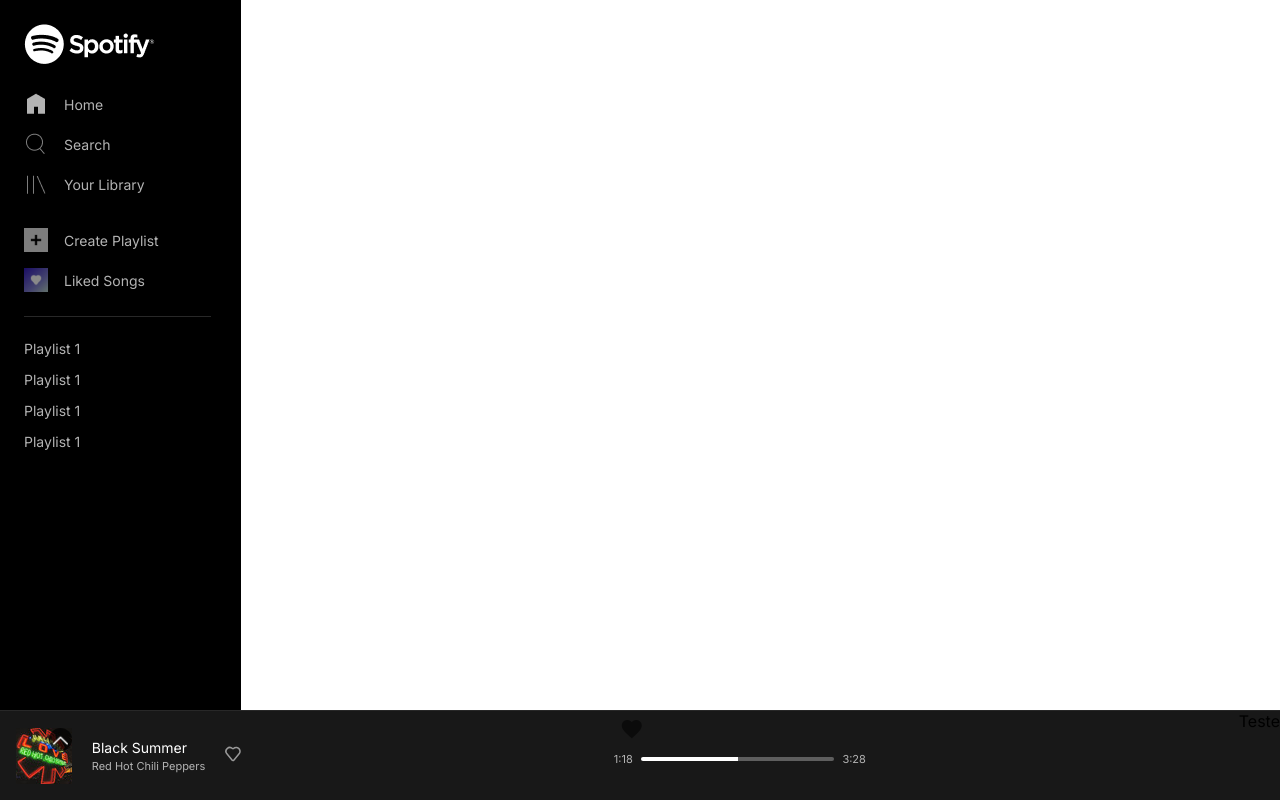
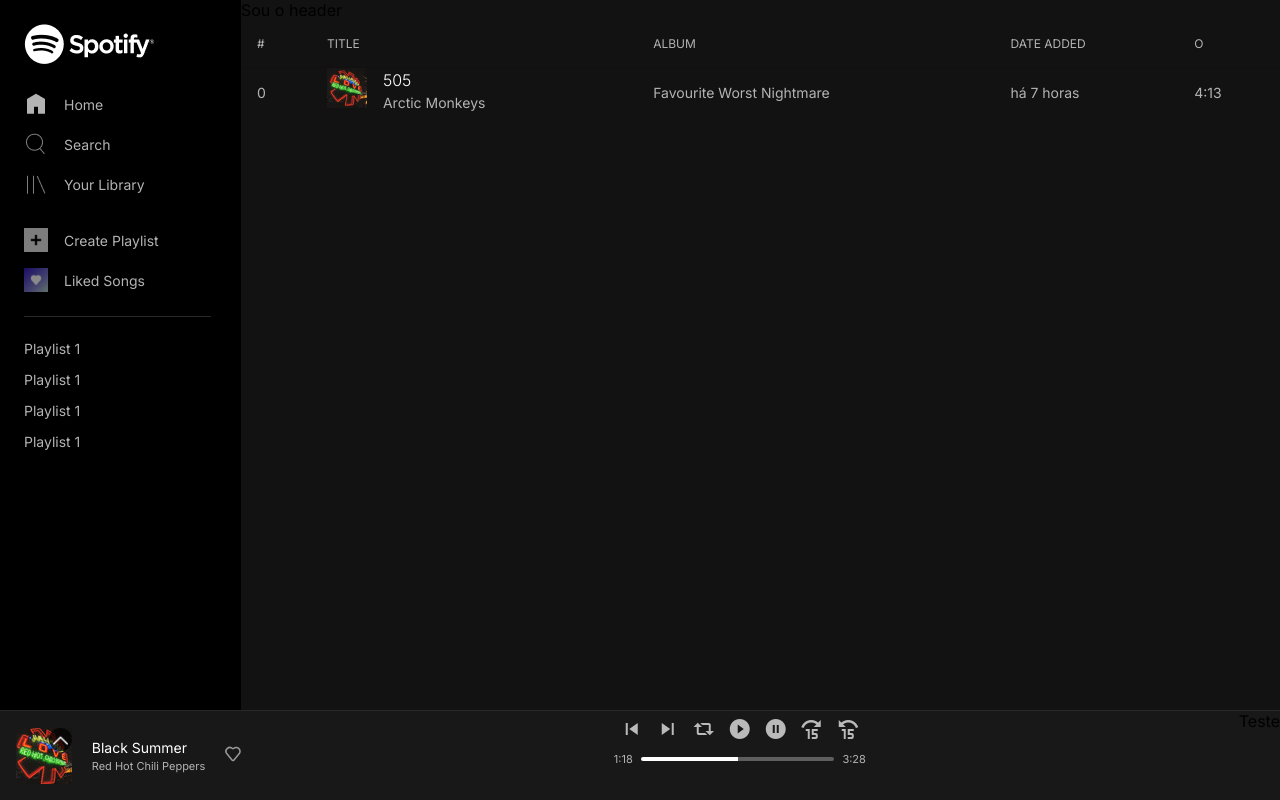
Before and after one commit to matheusjv11/Spotify-clone, a Vue app: page / in a window 1280 px wide. Built offline with nearby package versions, Linux system fonts and the light colour scheme.

Commit message:
Start styling the plalist table

```diff
--- a/src/App.vue
+++ b/src/App.vue
@@ -1,6 +1,7 @@
 <template>
   <main class="app-grid">
     <Sidebar />
+    <Main />
     <Footer />
   </main>
 </template>
@@ -8,9 +9,10 @@
 <script>
 import Sidebar from './components/Sidebar/Sidebar.vue'
 import Footer from './components/Footer/Footer.vue'
+import Main from './components/Main/Main.vue'
 
 export default {
-  components: {Sidebar, Footer}
+  components: {Sidebar, Footer, Main}
 }
 </script>
 
@@ -52,4 +54,10 @@
     font-size: 14px;
     margin: 0px;
   }
+
+  .text-left,
+  .theme--light.v-data-table,
+  .normal-text {
+    color: rgb(179, 179, 179) !important;
+  }
 </style>
--- a/src/components/Footer/Footer.vue
+++ b/src/components/Footer/Footer.vue
@@ -8,7 +8,7 @@
 
 <script>
 import MusicPreview from './MusicPreview.vue'
-import MusicControl from './MusicControl.vue'
+import MusicControl from './MusicControl/MusicControl.vue'
 
 export default {
     components: {MusicPreview, MusicControl}
--- /dev/null
+++ b/src/components/Footer/MusicControl/ActionButtons.vue
@@ -0,0 +1,41 @@
+<template>
+    <div class="actions">
+        <v-btn icon>
+            <v-icon>mdi-skip-previous</v-icon>
+        </v-btn>
+        <v-btn icon>
+            <v-icon>mdi-skip-next</v-icon>
+        </v-btn>
+        <v-btn icon>
+            <v-icon>mdi-repeat-variant</v-icon>
+        </v-btn>
+        <v-btn icon>
+            <v-icon>mdi-play-circle</v-icon>
+        </v-btn>
+        <v-btn icon>
+            <v-icon>mdi-pause-circle</v-icon>
+        </v-btn>
+        <v-btn icon>
+            <v-icon>mdi-fast-forward-15</v-icon>
+        </v-btn>
+        <v-btn icon>
+            <v-icon>mdi-rewind-15</v-icon>
+        </v-btn>
+    </div>
+</template>
+
+<script>
+export default {
+
+}
+</script>
+
+<style>
+  .actions .v-icon.mdi {
+    color: rgba(255, 255, 255, 0.7) !important;
+  }
+
+  .actions .v-icon.mdi:hover {
+    color: white !important;
+  }
+</style>
--- /dev/null
+++ b/src/components/Footer/MusicControl/MusicControl.vue
@@ -0,0 +1,23 @@
+<template>
+  <main>
+    <ActionButtons />
+    <Timeline />
+  </main>
+</template>
+
+<script>
+import ActionButtons from './ActionButtons.vue';
+import Timeline from './Timeline.vue';
+
+export default {
+  components: {ActionButtons, Timeline},
+}
+</script>
+
+<style scoped>
+  main {
+    display: flex;
+    flex-direction: column;
+    color: rgb(179, 179, 179);
+  }
+</style>
--- a/src/components/Footer/MusicControl.vue
+++ b/src/components/Footer/MusicControl/Timeline.vue
@@ -1,28 +1,4 @@
 <template>
-  <main>
-      <div class="actions">
-            <v-btn icon>
-              <v-icon>mdi-heart</v-icon>
-            </v-btn>
-            <v-btn icon>
-              <v-icon>skip-previous</v-icon>
-            </v-btn>
-            <v-btn icon>
-              <v-icon>skip-next</v-icon>
-            </v-btn>
-            <v-btn icon>
-              <v-icon>repeat-variant</v-icon>
-            </v-btn>
-            <v-btn icon>
-              <v-icon>play-circle</v-icon>
-            </v-btn>
-            <v-btn icon>
-              <v-icon>pause-circle</v-icon>
-            </v-btn>
-            <v-btn icon>
-              <v-icon>pause-circle</v-icon>
-            </v-btn>
-      </div>
     <div class="timeline">
         <p>1:18</p>
         <input
@@ -37,7 +13,6 @@
         >
         <p>3:28</p>
     </div>
-  </main>
 </template>
 
 <script>
@@ -60,13 +35,7 @@
 }
 </script>
 
-<style scoped>
-  main {
-    display: flex;
-    flex-direction: column;
-    color: rgb(179, 179, 179);
-  }
-
+<style>
   .timeline {
     display: flex;
     gap: 8px;
@@ -120,5 +89,4 @@
   input[type=range]:hover::-webkit-slider-thumb {
     display: block;
   }
-
 </style>
--- /dev/null
+++ b/src/components/Main/Main.vue
@@ -0,0 +1,21 @@
+<template>
+  <main class="main">
+    <PlaylistHeader />
+    <Playlist />
+  </main>
+</template>
+
+<script>
+import PlaylistHeader from './PlaylistHeader/PlaylistHeader.vue'
+import Playlist from './Playlist/Playlist.vue'
+
+export default {
+    components: {PlaylistHeader, Playlist}
+}
+</script>
+
+<style lang="css" scoped>
+  .main {
+    background-color: rgb(18, 18, 18);
+  }
+</style>
--- /dev/null
+++ b/src/components/Main/Playlist/MusicTableData.vue
@@ -0,0 +1,46 @@
+<template>
+  <td>
+    <img src="../../../assets/musicImage/black-summer.jpg" :alt="thumbnail.alt">
+    <span>
+        <p class="title">{{ title }}</p>
+        <p>{{ artist }}</p>
+    </span>
+  </td>
+</template>
+
+<script>
+export default {
+    props: {
+        title: {
+            type: String,
+            required: true
+        },
+        thumbnail: {
+            type: Object,
+            required: true
+        },
+        artist: {
+            type: String,
+            required: true
+        },
+    },
+}
+</script>
+
+<style scoped>
+    td {
+        display: flex;
+        gap: 16px;
+    }
+
+    .title {
+        font-size: 16px;
+        font-weight: 300;
+        color: white;
+    }
+
+    img {
+        height: 40px;
+        widows: 40px;
+    }
+</style>
--- /dev/null
+++ b/src/components/Main/Playlist/Playlist.vue
@@ -0,0 +1,83 @@
+<template>
+  <main>
+    <v-simple-table>
+        <template v-slot:default>
+        <thead>
+            <tr class="table-header">
+              <th class="text-left">
+                  #
+              </th>
+              <th class="text-left">
+                  TITLE
+              </th>
+              <th class="text-left">
+                  ALBUM
+              </th>
+              <th class="text-left">
+                  DATE ADDED
+              </th>
+              <th class="text-left">
+                  O
+              </th>
+            </tr>
+        </thead>
+        <tbody class="normal-text">
+            <tr
+            v-for="(music, index) in musics"
+            :key="index"
+            >
+            <td>{{ index }}</td>
+            <MusicTableData
+              :title="music.title"
+              :artist="music.artist"
+              :thumbnail="music.thumbnail"
+            />
+            <td>{{ music.album }}</td>
+            <td>{{ music.added }}</td>
+            <td>{{ music.duration }}</td>
+            </tr>
+        </tbody>
+        </template>
+    </v-simple-table>
+  </main>
+</template>
+
+<script>
+import MusicTableData from './MusicTableData.vue'
+
+export default {
+    components: {MusicTableData},
+    data() {
+        return {
+          musics: [
+          {
+            title: '505',
+            artist: 'Arctic Monkeys',
+            album: 'Favourite Worst Nightmare',
+            added: 'há 7 horas',
+            duration: '4:13',
+            thumbnail: {
+              src: '/assets/musicImage/black-summer.jpg',
+              alt: 'Music cover'
+            }
+          },
+        ],
+        }
+    }
+}
+</script>
+
+<style lang="css">
+  .v-data-table tr:not(.table-header):hover {
+    background-color: #2a2a2a !important;
+  }
+
+  .text-left {
+    text-align: left;
+    font-weight: 400;
+  }
+
+  .theme--light.v-data-table {
+    background-color: inherit !important;
+  }
+</style>
--- /dev/null
+++ b/src/components/Main/PlaylistHeader/PlaylistHeader.vue
@@ -0,0 +1,15 @@
+<template>
+  <main>
+    Sou o header
+  </main>
+</template>
+
+<script>
+export default {
+
+}
+</script>
+
+<style>
+
+</style>
```
Also changed, not shown: src/assets/musics.json (added, +14 -0 lines). Lines whose indentation alone changed are shown as unchanged.
